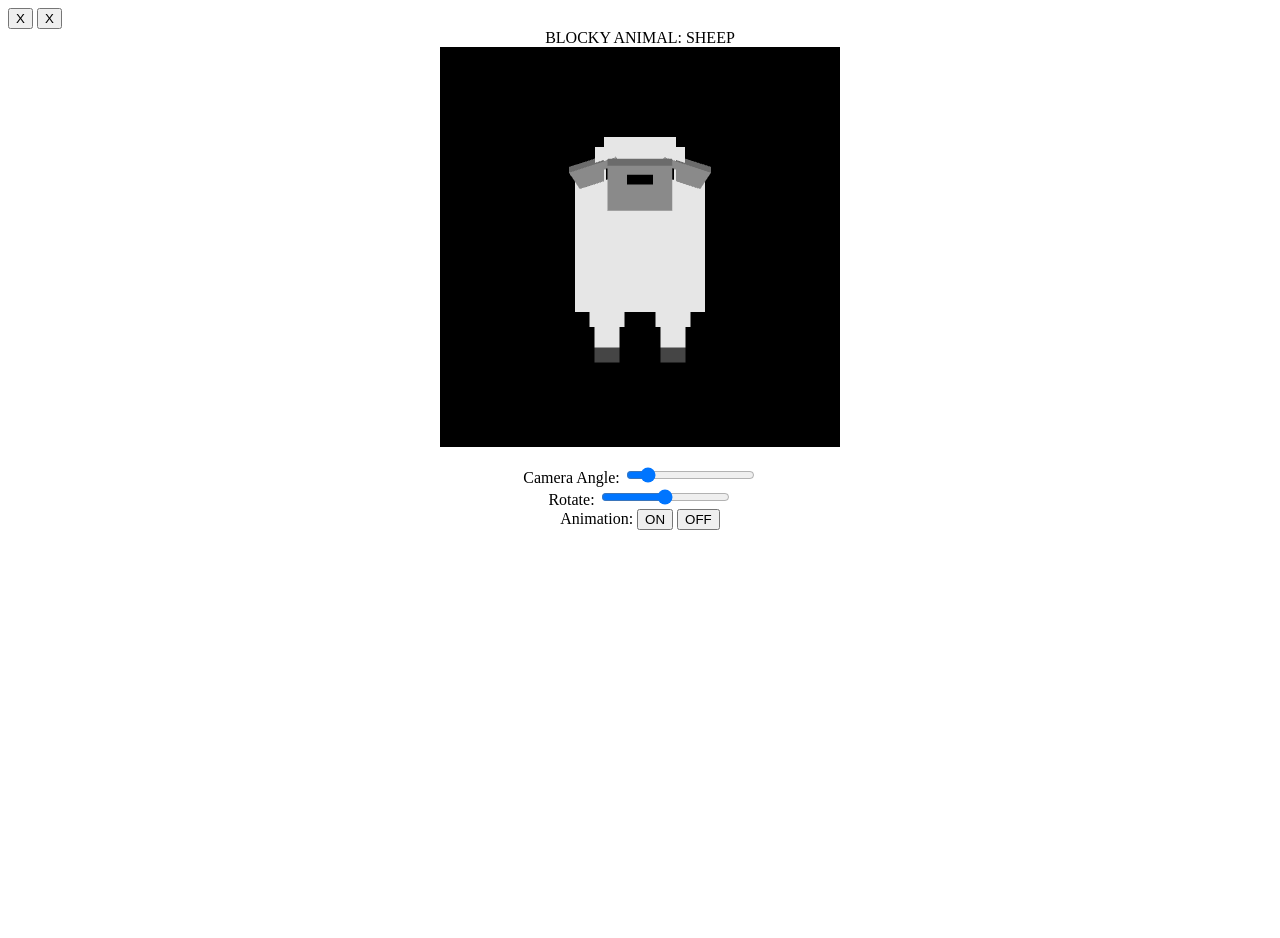
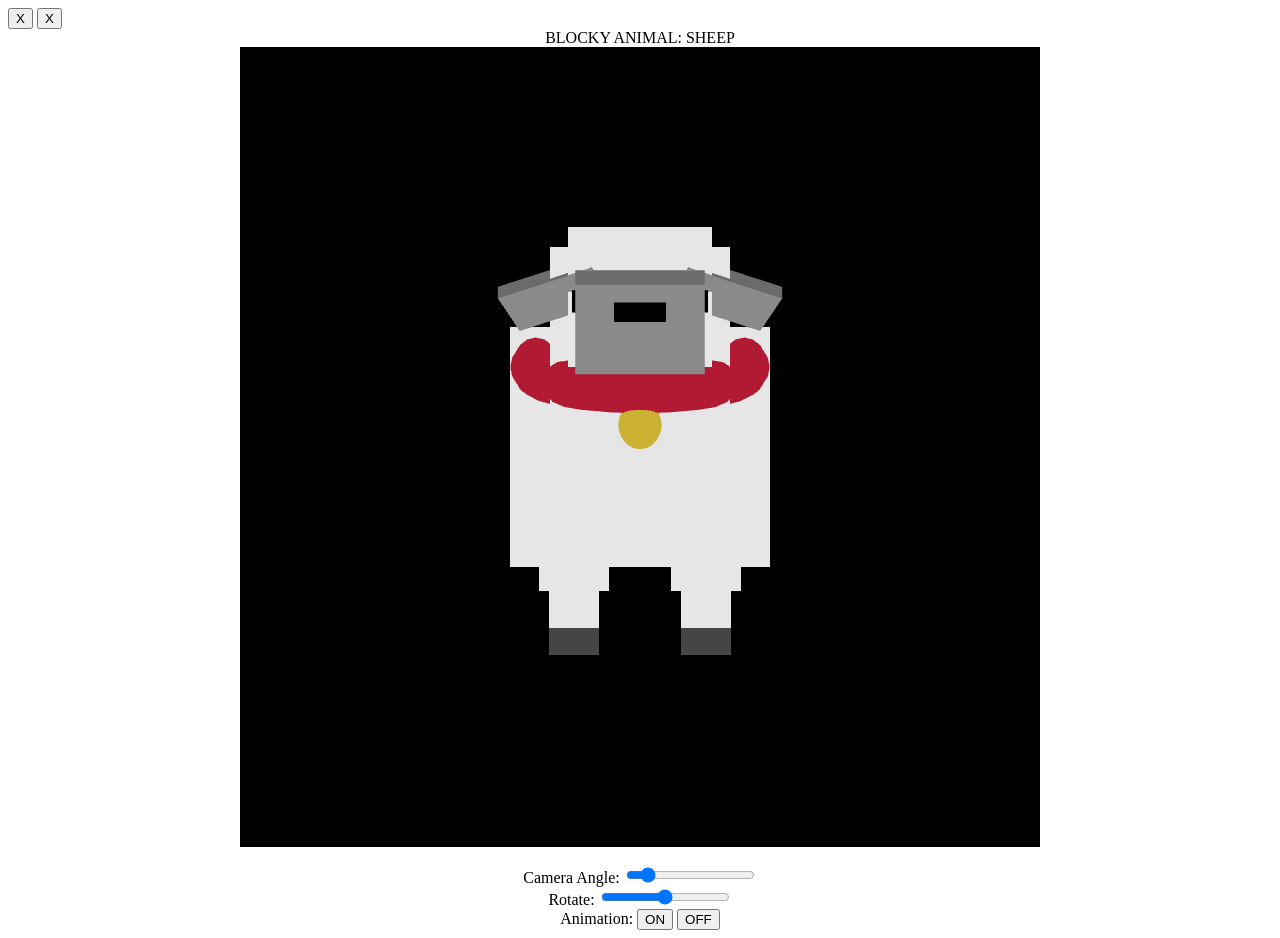
Before and after one commit to mlau16/CSE-160, a plain HTML site: page asgn2/src/BlockyAnimal.html in a window 1280 px wide. Before the commit the page ends 800 px from the top, so only its background shows below. Drawn offline with Linux system fonts and the light colour scheme; animation ran at ten frames a second.

Commit message:
- Added Sphere and Torus shapes - Added a collar to the sheep

```diff
--- a/asgn2/src/BlockyAnimal.html
+++ b/asgn2/src/BlockyAnimal.html
@@ -24,7 +24,7 @@
     <br>
     <div style="text-align: center">BLOCKY ANIMAL: SHEEP</div>
     <div id="canvas-container">
-      <canvas id="webgl" width="400" height="400">
+      <canvas id="webgl" width="800" height="800">
       Please use a browser that supports "canvas"
       </canvas>
     </div>
@@ -69,6 +69,8 @@
     <script src="../lib/cuon-utils.js"></script>
     <script src="../lib/cuon-matrix-cse160.js"></script>
     <script src="Cube.js"></script>
+    <script src="Torus.js"></script>
+    <script src="Sphere.js"></script>
     <script src="Triangle.js"></script>
     <script src="Circle.js"></script>
     <script src="BlockyAnimal.js"></script>
--- a/asgn2/src/BlockyAnimal.js
+++ b/asgn2/src/BlockyAnimal.js
@@ -220,7 +220,7 @@ function main() {
 }
 
 var g_startTime = performance.now()/1000.0;
-varg_seconds = performance.now()/1000.0 - g_startTime;
+var g_seconds = performance.now()/1000.0 - g_startTime;
 
 function tick() {
   g_seconds = performance.now()/1000.0 - g_startTime;
@@ -258,85 +258,83 @@ function renderAllShapes(){
 
   //drawTriangle3D([-1.0,0.0,0.0, 0.5,-1.0,0.0, 0.0,0.0,0.0]);
 
-  var body = new Cube();
-  body.color = [1,1,1,1];
-  body.matrix.translate(0, 0, 0.2);
-  body.matrix.rotate(g_rotateAngle, 0, 0, 1);
-  var bodyCoords = new Matrix4(body.matrix);
-  body.matrix.scale(0.5, 0.5, 0.8);
-  body.render();
+  let body = new Matrix4();
+  body.translate(0, 0, 0.2);
+  body.rotate(g_rotateAngle, 0, 0, 1);
+  let bodyCoords = new Matrix4(body);
+  body.scale(0.5, 0.45, 0.8);
+  drawCube(body, [1,1,1,1]);
 
-  var wool = new Cube();
-  wool.color = [1, 1, 1, 1];
-  wool.matrix = new Matrix4(bodyCoords);
-  wool.matrix.scale(0.65, 0.65, 0.65);
-  wool.render();
+  let wool = new Matrix4(bodyCoords);
+  wool.scale(0.65, 0.6, 0.6);
+  drawCube(wool, [1,1,1,1]);
 
-  var neck = new Cube();
-  neck.color = [1, 1, 1, 1];
-  neck.matrix = new Matrix4(bodyCoords);
-  neck.matrix.translate(0, 0.25, -0.35);
+  let neck = new Matrix4(bodyCoords);
+  neck.translate(0, 0.25, -0.35);
 
-  neck.matrix.translate(0.5, 0.0, 0.0);
+  neck.translate(0.5, 0.0, 0.0);
   if(g_modelAnimation){
-  neck.matrix.rotate(15*Math.sin(g_seconds * 4) - 30, 1, 0, 0);
+  neck.rotate(15*Math.sin(g_seconds * 4) - 30, 1, 0, 0);
   } else {
-    neck.matrix.rotate(g_rotateNeck, 1, 0, 0);
+    neck.rotate(g_rotateNeck, 1, 0, 0);
   }
-  neck.matrix.translate(-0.5, -0.0, -0.0);
+  neck.translate(-0.5, -0.0, -0.0);
+  neck.scale(0.45, 0.5, 0.35);
+  let neckCoords = new Matrix4(neck);
+  drawCube(neck, [1,1,1,1]);
 
-  neck.matrix.scale(0.45, 0.5, 0.35);
-  var neckCoords = new Matrix4(neck.matrix);
-  neck.render();
+  let ring = new Torus();
+  ring.color = [0.7, 0.1, 0.2, 1];
+  ring.matrix = new Matrix4(neckCoords);
+  ring.matrix.translate(0, -0.1, 0);
+  ring.matrix.rotate(170, 1, 0, 0);
+  ring.matrix.scale(1.2,1.2,1.3);
+  let ringCoords = new Matrix4(ring.matrix);
+  ring.render();
 
-  var head = new Cube();
-  head.color = [1, 1, 1, 1];
-  head.matrix = new Matrix4(neckCoords);
-  head.matrix.translate(0, 0.25, -0.1);
-  head.matrix.scale(0.8, 0.7, 1);
-  var headCoords = new Matrix4(head.matrix);
-  head.render();
+  let bell = new Sphere();
+  bell.color = [0.8, 0.7, 0.2, 1];
+  bell.matrix = new Matrix4(ringCoords);
+  bell.matrix.translate(0, 0.15, 0.5);
+  bell.matrix.scale(0.5, 0.5, 0.5);
+  bell.render();
 
-  var face = new Cube();
-  face.color = [0.6, 0.6, 0.6, 1];
-  face.matrix = new Matrix4(headCoords);
-  face.matrix.rotate(350, 1, 0, 0, 0);
-  face.matrix.translate(0, -0.05, -0.45);
-  face.matrix.scale(0.9, 0.65, 1.2);
-  var faceCoords = new Matrix4(face.matrix);
-  face.render();
+  let head = new Matrix4(neckCoords);
+  head.translate(0, 0.25, -0.1);
+  head.scale(0.8, 0.7, 1);
+  let headCoords = new Matrix4(head);
+  drawCube(head, [1,1,1,1]);
 
-  var eyes = new Cube();
-  eyes.color = [0,0,0,1];
-  eyes.matrix = new Matrix4(faceCoords);
-  eyes.matrix.translate(0.0, 0.2, -0.15);
-  eyes.matrix.scale(1.05, 0.2, 0.15);
-  eyes.render();
+  let face = new Matrix4(headCoords);
+  face.rotate(350, 1, 0, 0, 0);
+  face.translate(0, -0.05, -0.45);
+  face.scale(0.9, 0.65, 1.2);
+  let faceCoords = new Matrix4(face);
+  drawCube(face, [0.6, 0.6, 0.6, 1]);
 
-  var earL = new Cube();
-  earL.color = [0.6, 0.6, 0.6, 1];
-  earL.matrix = new Matrix4(faceCoords);
-  earL.matrix.translate(-0.65, 0.18, 0.17);
-  earL.matrix.rotate(25, 0, 0, 1);
-  earL.matrix.scale(0.8, 0.4, 0.4);
-  earL.render();
+  eyes = new Matrix4(faceCoords);
+  eyes.translate(0.0, 0.2, -0.15);
+  eyes.scale(1.05, 0.2, 0.15);
+  drawCube(eyes, [0,0,0,1]);
 
-  var earR = new Cube();
-  earR.color = [0.6, 0.6, 0.6, 1];
-  earR.matrix = new Matrix4(faceCoords);
-  earR.matrix.translate(0.65, 0.18, 0.17);
-  earR.matrix.rotate(335, 0, 0, 1);
-  earR.matrix.scale(0.8, 0.4, 0.4);
-  earR.render();
+  earL = new Matrix4(faceCoords);
+  earL.translate(-0.65, 0.18, 0.17);
+  earL.rotate(25, 0, 0, 1);
+  earL.scale(0.8, 0.4, 0.4);
+  drawCube(earL, [0.6,0.6,0.6,1]);
 
-  var nose = new Cube();
-  nose.color = [0,0,0,1];
-  nose.matrix = new Matrix4(faceCoords);
-  nose.matrix.translate(0, 0.2, -0.45);
-  nose.matrix.scale(0.4, 0.2, 0.2);
-  nose.render();
+  earR = new Matrix4(faceCoords);
+  earR.translate(0.65, 0.18, 0.17);
+  earR.rotate(335, 0, 0, 1);
+  earR.scale(0.8, 0.4, 0.4);
+  drawCube(earR, [0.6, 0.6, 0.6, 1]);
 
-  let bodyCoords2 = new Matrix4(body.matrix);
+  nose = new Matrix4(faceCoords);
+  nose.translate(0, 0.2, -0.45);
+  nose.scale(0.4, 0.2, 0.2);
+  drawCube(nose, [0,0,0,1]);
+
+  let bodyCoords2 = new Matrix4(body);
 
   const stride = 18;
   const speed = 5;
@@ -374,30 +372,27 @@ function renderAllShapes(){
     drawLeg(legBR, 0);
   }
 
-  var tail = new Cube();
-  tail.color = [1,1,1,1];
-  tail.matrix = new Matrix4(bodyCoords2)
+  tail = new Matrix4(bodyCoords2)
 
-  tail.matrix.translate(0.0, 0.33, 0.5);
+  tail.translate(0.0, 0.33, 0.5);
 
   if(g_modelAnimation){
-  tail.matrix.rotate(15*Math.sin(g_seconds * 10), 0, 1, 0);
+  tail.rotate(15*Math.sin(g_seconds * 10), 0, 1, 0);
   } else {
-    tail.matrix.rotate(0, 0, 1, 0);
+    tail.rotate(0, 0, 1, 0);
   }
-  tail.matrix.rotate(120, 1, 0, 0);
+  tail.rotate(120, 1, 0, 0);
 
-  tail.matrix.scale(0.5, 0.25, 0.25);
+  tail.scale(0.5, 0.25, 0.25);
 
-
-  tail.render();
+  drawCube(tail, [1,1,1,1]);
 
 }
 
-function drawCube(color, matrix){
+function drawCube(matrix, color){
   const c = new Cube();
+  c.matrix = matrix;
   c.color = color;
-  c.matrix = matrix;
   c.render();
 }
 
@@ -409,32 +404,30 @@ function drawLeg(baseMat, hipAngleDeg) {
   let hip = new Matrix4(baseMat);
   hip.rotate(hipAngleDeg, 1, 0, 0);
 
-  var upperCoords = new Matrix4(hip);
   let upper = new Matrix4(hip);
   upper.scale(0.35, 0.4, 0.25);
-  drawCube(upperColor, upper);
+  drawCube(upper, upperColor);
 
   const forward = Math.max(0, hipAngleDeg);
   const kneeAngle = -forward * 0.7;
 
-  let knee = new Matrix4(upperCoords);
+  let knee = new Matrix4(hip);
   knee.translate(0, -0.23, 0);
   knee.rotate(kneeAngle, 1, 0, 0);
 
-  let lowerCoords = new Matrix4(knee);
   let lower = new Matrix4(knee);
   lower.scale(0.25, 0.35, 0.15);
-  drawCube(lowerColor, lower);
+  drawCube(lower, lowerColor);
 
   const ankleAngle = -(hipAngleDeg + kneeAngle) * 0.35;
 
-  let ankle = new Matrix4(lowerCoords);
+  let ankle = new Matrix4(knee);
   ankle.translate(0, -0.25, 0);
   ankle.rotate(ankleAngle, 1, 0, 0);
 
   let foot = new Matrix4(ankle);
   foot.scale(0.25, 0.15, 0.1);
-  drawCube(footColor, foot);
+  drawCube(foot, footColor);
 
 }
 
--- /dev/null
+++ b/asgn2/src/Sphere.js
@@ -0,0 +1,73 @@
+class Sphere {
+    constructor() {
+      this.type = "sphere";
+      this.color = [1, 1, 1, 1];
+      this.matrix = new Matrix4();
+
+      this.radius = 0.20;
+      this.latSegments = 18;
+      this.lonSegments = 24;
+
+      this._vertexBuffer = null;
+      this._vertexCount = 0;
+      this._dirty = true;
+    }
+
+    buildMesh() {
+      const r = this.radius;
+      const lat = this.latSegments;
+      const lon = this.lonSegments;
+
+      const verts = [];
+
+      function tri(ax, ay, az, bx, by, bz, cx, cy, cz) {
+        verts.push(ax, ay, az, bx, by, bz, cx, cy, cz);
+      }
+
+      for (let i = 0; i < lat; i++) {
+        const t0 = (i / lat) * Math.PI;
+        const t1 = ((i + 1) / lat) * Math.PI;
+
+        const st0 = Math.sin(t0), ct0 = Math.cos(t0);
+        const st1 = Math.sin(t1), ct1 = Math.cos(t1);
+
+        for (let j = 0; j < lon; j++) {
+          const p0 = (j / lon) * Math.PI * 2;
+          const p1 = ((j + 1) / lon) * Math.PI * 2;
+
+          const sp0 = Math.sin(p0), cp0 = Math.cos(p0);
+          const sp1 = Math.sin(p1), cp1 = Math.cos(p1);
+
+          const x00 = r * st0 * cp0, y00 = r * ct0, z00 = r * st0 * sp0;
+          const x10 = r * st0 * cp1, y10 = r * ct0, z10 = r * st0 * sp1;
+          const x01 = r * st1 * cp0, y01 = r * ct1, z01 = r * st1 * sp0;
+          const x11 = r * st1 * cp1, y11 = r * ct1, z11 = r * st1 * sp1;
+
+          tri(x00,y00,z00,  x10,y10,z10,  x11,y11,z11);
+          tri(x00,y00,z00,  x11,y11,z11,  x01,y01,z01);
+        }
+      }
+
+      this._vertexCount = verts.length / 3;
+
+      if (!this._vertexBuffer) this._vertexBuffer = gl.createBuffer();
+      gl.bindBuffer(gl.ARRAY_BUFFER, this._vertexBuffer);
+      gl.bufferData(gl.ARRAY_BUFFER, new Float32Array(verts), gl.STATIC_DRAW);
+
+      this._dirty = false;
+    }
+
+    render() {
+      if (this._dirty) this.buildMesh();
+
+      const rgba = this.color;
+      gl.uniform4f(u_FragColor, rgba[0], rgba[1], rgba[2], rgba[3]);
+      gl.uniformMatrix4fv(u_ModelMatrix, false, this.matrix.elements);
+
+      gl.bindBuffer(gl.ARRAY_BUFFER, this._vertexBuffer);
+      gl.vertexAttribPointer(a_Position, 3, gl.FLOAT, false, 0, 0);
+      gl.enableVertexAttribArray(a_Position);
+
+      gl.drawArrays(gl.TRIANGLES, 0, this._vertexCount);
+    }
+  }
--- /dev/null
+++ b/asgn2/src/Torus.js
@@ -0,0 +1,88 @@
+class Torus {
+    constructor() {
+      this.type = "torus";
+      this.color = [1, 1, 1, 1];
+      this.matrix = new Matrix4();
+
+      this.majorRadius = 0.5;
+      this.minorRadius = 0.1;
+      this.majorSegments = 24;
+      this.minorSegments = 16;
+
+      this._vertexBuffer = null;
+      this._vertexCount = 0;
+      this._dirty = true;
+    }
+
+    buildMesh() {
+      const R = this.majorRadius;
+      const r = this.minorRadius;
+      const M = this.majorSegments;
+      const m = this.minorSegments;
+
+      const verts = [];
+
+      function tri(ax, ay, az, bx, by, bz, cx, cy, cz) {
+        verts.push(ax, ay, az, bx, by, bz, cx, cy, cz);
+      }
+
+      for (let i = 0; i < M; i++) {
+        const u0 = (i / M) * Math.PI * 2;
+        const u1 = ((i + 1) / M) * Math.PI * 2;
+
+        const cu0 = Math.cos(u0), su0 = Math.sin(u0);
+        const cu1 = Math.cos(u1), su1 = Math.sin(u1);
+
+        for (let j = 0; j < m; j++) {
+          const v0 = (j / m) * Math.PI * 2;
+          const v1 = ((j + 1) / m) * Math.PI * 2;
+
+          const cv0 = Math.cos(v0), sv0 = Math.sin(v0);
+          const cv1 = Math.cos(v1), sv1 = Math.sin(v1);
+
+          const x00 = (R + r * cv0) * cu0;
+          const y00 = r * sv0;
+          const z00 = (R + r * cv0) * su0;
+
+          const x10 = (R + r * cv0) * cu1;
+          const y10 = r * sv0;
+          const z10 = (R + r * cv0) * su1;
+
+          const x01 = (R + r * cv1) * cu0;
+          const y01 = r * sv1;
+          const z01 = (R + r * cv1) * su0;
+
+          const x11 = (R + r * cv1) * cu1;
+          const y11 = r * sv1;
+          const z11 = (R + r * cv1) * su1;
+
+          tri(x00,y00,z00,  x10,y10,z10,  x11,y11,z11);
+          tri(x00,y00,z00,  x11,y11,z11,  x01,y01,z01);
+        }
+      }
+
+      this._vertexCount = verts.length / 3;
+
+      if (!this._vertexBuffer) this._vertexBuffer = gl.createBuffer();
+      gl.bindBuffer(gl.ARRAY_BUFFER, this._vertexBuffer);
+      gl.bufferData(gl.ARRAY_BUFFER, new Float32Array(verts), gl.STATIC_DRAW);
+
+      this._dirty = false;
+    }
+
+    render() {
+      if (this._dirty) this.buildMesh();
+
+      const rgba = this.color;
+
+      gl.uniform4f(u_FragColor, rgba[0], rgba[1], rgba[2], rgba[3]);
+
+      gl.uniformMatrix4fv(u_ModelMatrix, false, this.matrix.elements);
+
+      gl.bindBuffer(gl.ARRAY_BUFFER, this._vertexBuffer);
+      gl.vertexAttribPointer(a_Position, 3, gl.FLOAT, false, 0, 0);
+      gl.enableVertexAttribArray(a_Position);
+
+      gl.drawArrays(gl.TRIANGLES, 0, this._vertexCount);
+    }
+  }
```
